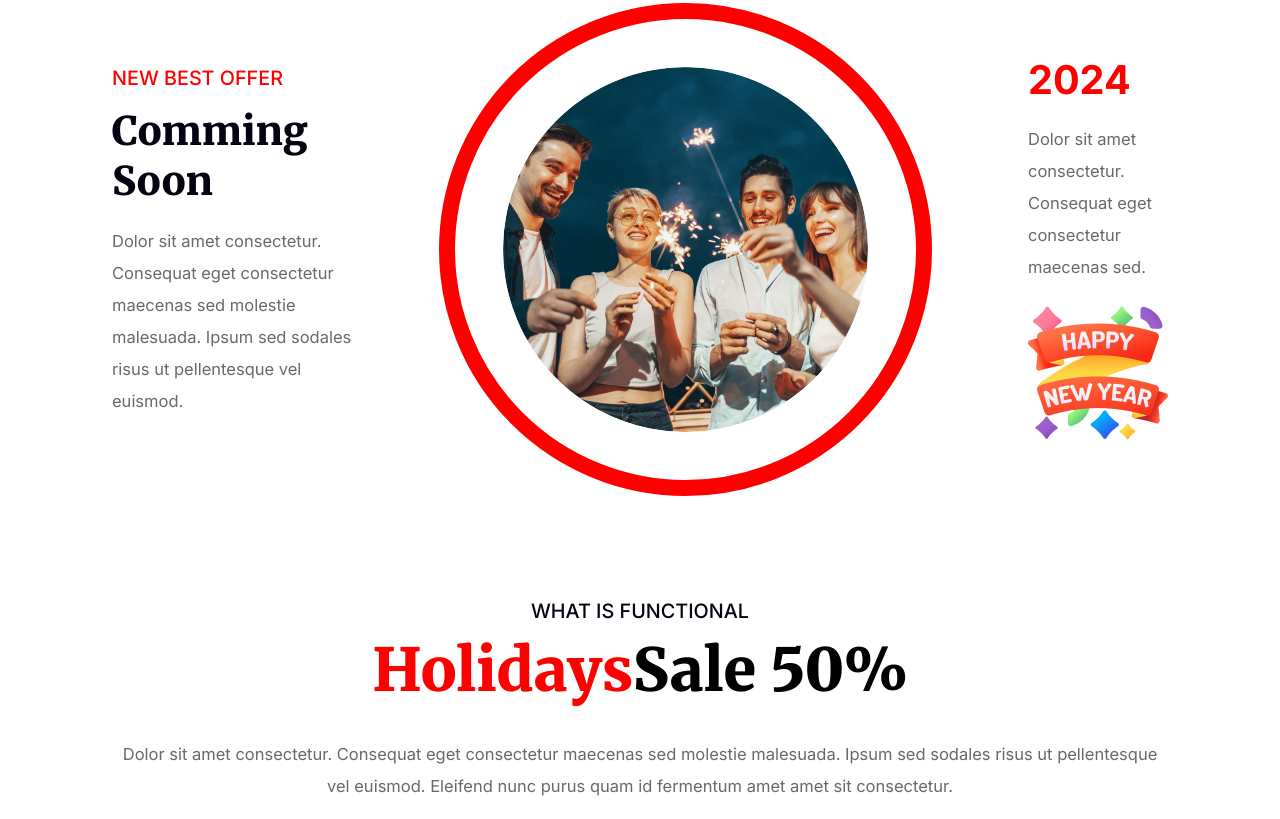
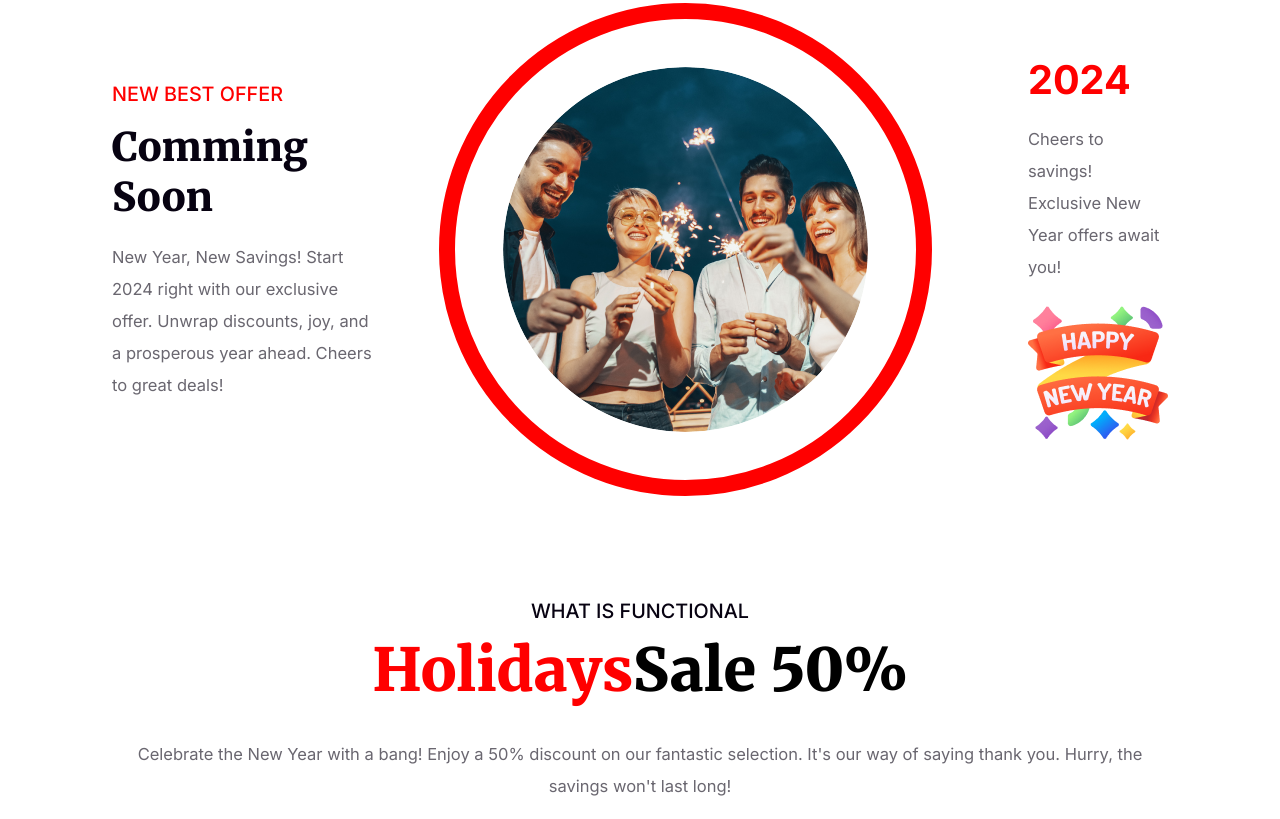
Before and after one commit to mr-codex005/new-year-mission-a1, a plain HTML site: page index.html in a window 1280 px wide. Shown: the part 2772-3591 px from the top of the page. Drawn offline with Linux system fonts and the light colour scheme.

Commit message:
added some relevent texts

```diff
--- a/index.html
+++ b/index.html
@@ -36,9 +36,9 @@
             Welcome to midnight party
           </h3>
           <p>
-            Dolor sit amet consectetur. Consequat eget consectetur maecenas sed molestie malesuada. Ipsum sed sodales
-            risus ut
-            pellentesque vel euismod.
+            Ring in the New Year with joy and cheer! Join us for a dazzling celebration filled with laughter, music, and
+            memories.
+            Cheers to 2024!
           </p>
           <a href="#"><button>JOIN NOW</button></a>
         </div>
@@ -70,9 +70,9 @@
           Comming Soon
         </h3>
         <p>
-          Dolor sit amet consectetur. Consequat eget consectetur maecenas sed molestie malesuada. Ipsum sed sodales
-          risus ut
-          pellentesque vel euismod.
+          New Year, New Savings! Start 2024 right with our exclusive offer. Unwrap discounts, joy, and a prosperous year
+          ahead.
+          Cheers to great deals!
         </p>
       </div>
       <div class="column col2">
@@ -82,7 +82,7 @@
         <h3 class="third-heading-inter red-text">2024</h3>
 
         <p>
-          Dolor sit amet consectetur. Consequat eget consectetur maecenas sed.
+          Cheers to savings! Exclusive New Year offers await you!
         </p>
         <div class="image">
           <img src="./image/Group 96.png" alt="">
@@ -97,10 +97,9 @@
           <span class="red-text">Holidays</span>Sale 50%
         </h2>
         <p>
-          Dolor sit amet consectetur. Consequat eget consectetur maecenas sed
-          molestie malesuada. Ipsum sed sodales risus ut pellentesque vel euismod. Eleifend nunc purus quam id fermentum
-          amet amet
-          sit consectetur.
+          Celebrate the New Year with a bang! Enjoy a 50% discount on our fantastic selection. It's our way of saying
+          thank you.
+          Hurry, the savings won't last long!
         </p>
       </div>
       <div class="sale-image">
@@ -114,9 +113,9 @@
         <h4 class="fourth-heading red-text">THE BEST GIFTS</h4>
         <h2 class="third-heading-merry">Our Awesome Portfolio</h2>
         <p>
-          Dolor sit amet consectetur. Consequat eget consectetur maecenas sed molestie malesuada. Ipsum sed sodales
-          risus ut
-          pellentesque vel euismod.
+          Discover your style with our curated fashion collection. From chic apparel to trendy accessories, elevate your
+          wardrobe
+          with our handpicked, on-trend products. Explore now!
         </p>
       </div>
       <div class="images ">
@@ -149,9 +148,9 @@
         Subscribe Newsletter
       </h3>
       <p>
-        Dolor sit amet consectetur. Consequat eget consectetur maecenas sed molestie malesuada. Ipsum sed sodales risus
-        ut
-        pellentesque vel euismod.
+        Stay in the fashion loop! Subscribe to our newsletter for exclusive updates, style tips, and early access to the
+        latest
+        arrivals. Join now for a stylish journey!
       </p>
       <div class="sub-box">
         <input type="email" name="" id="" placeholder="user@gmail.com">
@@ -199,7 +198,9 @@
 
       <div class="row">
         <p>2017, All Rights Reserved.</p>
-        <a href="#"><p>Unsubscribe</p></a>
+        <a href="#">
+          <p>Unsubscribe</p>
+        </a>
       </div>
     </div>
   </footer>
--- a/style/style.css
+++ b/style/style.css
@@ -264,6 +264,9 @@ header {
   border-radius: 1rem;
 }
 
+.portfolio .image{
+  margin-top: 2.475rem;
+}
 .portfolio img:hover {
   scale: 110%;
   box-shadow: 0.1rem 0.1rem 0.5rem rgb(49, 49, 49);
@@ -284,6 +287,10 @@ header {
   border-radius: 1rem;
   background: rgba(255, 0, 0, 0.05);
   padding: 4.125rem 0;
+}
+
+.newsletter > p{
+  padding: 0 11rem;
 }
 
 .newsletter .third-heading-merry {
```
